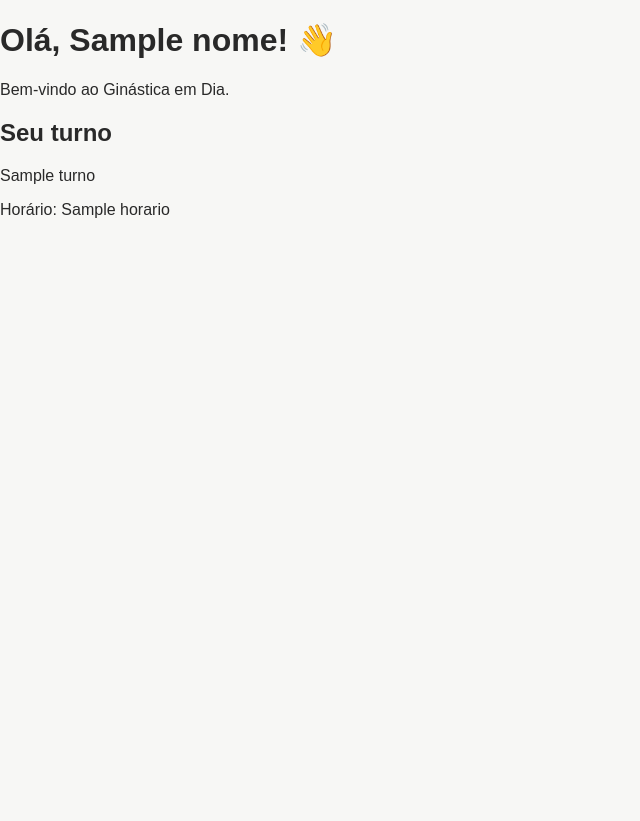
After one commit to juuhnicolette-a11y/sistema-ginastica-laboral, a Flask app: template templates/colaborador.html in a window 1280 px wide. The commit adds this page. Shown: the whole page, without its empty margins (0-640 px from the left). Run offline with Flask 3, Linux system fonts and the light colour scheme; the template is opened without the code that fills it: most values are stand-ins (such as "Sample title", 1, 10 or a date in 2020).

Commit message:
Implementa login e area inicial do colaborador

```diff
--- a/app.py
+++ b/app.py
@@ -1,10 +1,10 @@
 import sqlite3
 
-from flask import Flask, render_template, request
-from werkzeug.security import generate_password_hash
-
+from flask import Flask, redirect, render_template, request, session, url_for
+from werkzeug.security import check_password_hash, generate_password_hash
 
 app = Flask(__name__)
+app.secret_key = "chave-temporaria-ginastica-em-dia"
 
 
 @app.route("/")
@@ -12,9 +12,77 @@ def inicio():
     return render_template("index.html")
 
 
-@app.route("/login")
+@app.route("/login", methods=["GET", "POST"])
 def login():
+    if request.method == "POST":
+        email = request.form["email"]
+        senha = request.form["senha"]
+
+        conexao = sqlite3.connect("database/ginastica.db")
+        conexao.execute("PRAGMA foreign_keys = ON")
+
+        usuario = conexao.execute(
+            """
+            SELECT id, nome, email, senha_hash, perfil, status
+            FROM usuarios
+            WHERE email = ?
+            """,
+            (email,),
+        ).fetchone()
+
+        conexao.close()
+
+        if usuario is None or not check_password_hash(usuario[3], senha):
+            return render_template(
+                "login.html",
+                erro="E-mail ou senha incorretos.",
+                email=email,
+            )
+        perfil = usuario[4]
+
+        session["usuario_id"] = usuario[0]
+        session["perfil"] = usuario[4]
+
+        if perfil == "colaborador":
+            return redirect(url_for("area_colaborador"))
+
     return render_template("login.html")
+
+
+@app.route("/colaborador")
+def area_colaborador():
+    if "usuario_id" not in session:
+        return redirect(url_for("login"))
+
+    if session["perfil"] != "colaborador":
+        return redirect(url_for("login"))
+
+    conexao = sqlite3.connect("database/ginastica.db")
+
+    usuario = conexao.execute(
+        """
+        SELECT usuarios.nome, turnos.nome, turnos.horario
+        FROM usuarios
+        LEFT JOIN turnos ON usuarios.turno_id = turnos.id
+        WHERE usuarios.id = ?
+        """,
+        (session["usuario_id"],),
+    ).fetchone()
+
+    conexao.close()
+
+    return render_template(
+        "colaborador.html",
+        nome=usuario[0],
+        turno=usuario[1],
+        horario=usuario[2],
+    )
+
+
+@app.route("/logout")
+def logout():
+    session.clear()
+    return redirect(url_for("login"))
 
 
 @app.route("/cadastro", methods=["GET", "POST"])
@@ -36,7 +104,7 @@ def cadastro():
             FROM empresas
             WHERE codigo_cadastro = ? AND status = 'ativa'
             """,
-            (codigo_empresa,)
+            (codigo_empresa,),
         ).fetchone()
 
         if empresa is None:
@@ -47,7 +115,7 @@ def cadastro():
                 erro="Código da empresa não encontrado. Confira o código e tente novamente.",
                 codigo_empresa=codigo_empresa,
                 nome=nome,
-                email=email
+                email=email,
             )
 
         empresa_id = empresa[0]
@@ -64,7 +132,7 @@ def cadastro():
                 )
                 VALUES (?, ?, ?, ?, 'colaborador')
                 """,
-                (empresa_id, nome, email, senha_hash)
+                (empresa_id, nome, email, senha_hash),
             )
 
             conexao.commit()
@@ -77,15 +145,16 @@ def cadastro():
                 erro="Já existe uma conta cadastrada com este e-mail.",
                 codigo_empresa=codigo_empresa,
                 nome=nome,
-                email=email
+                email=email,
             )
 
         conexao.close()
 
         return render_template(
             "cadastro.html",
-            sucesso="Cadastro realizado com sucesso! Agora você já pode acessar sua conta."
+            sucesso="Cadastro realizado com sucesso! Agora você já pode acessar sua conta.",
         )
+
 
 if __name__ == "__main__":
     app.run(debug=True)
--- /dev/null
+++ b/templates/colaborador.html
@@ -0,0 +1,35 @@
+<!DOCTYPE html>
+<html lang="pt-BR">
+
+<head>
+    <meta charset="UTF-8">
+    <meta name="viewport" content="width=device-width, initial-scale=1.0">
+
+    <title>Início | Ginástica em Dia</title>
+
+    <link rel="stylesheet" href="{{ url_for('static', filename='css/style.css') }}">
+</head>
+
+<body>
+    <main>
+        <h1>Olá, {{ nome }}! 👋</h1>
+
+        <p>Bem-vindo ao Ginástica em Dia.</p>
+
+        {% if turno %}
+    <section class="informacoes-turno">
+        <h2>Seu turno</h2>
+        <p>{{ turno }}</p>
+        <p>Horário: {{ horario }}</p>
+    </section>
+{% else %}
+    <section class="informacoes-turno">
+        <h2>Seu turno</h2>
+        <p>Aguardando definição do turno pela empresa.</p>
+    </section>
+{% endif %}
+
+    </main>
+</body>
+
+</html>
```
Also changed, not shown: templates/login.html (+8 -1 lines).
